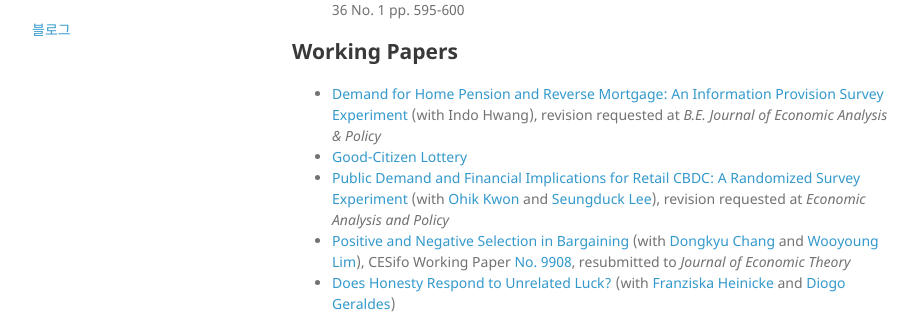
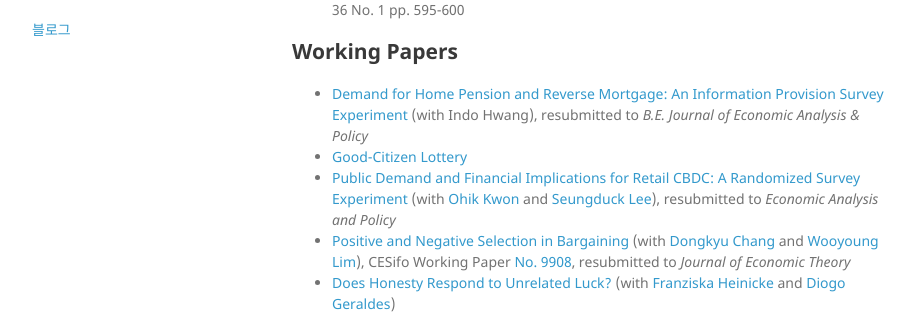
Before and after one commit to kimdukgyoo/kimdukgyoo.github.io, a Jekyll site: the page built from index.md, in a window 1280 px wide and 900 px high, scrolled down 778 px. Shown: the part 474-790 px from the top of the window, without its empty margins (178-1099 px from the left). Built offline with Jekyll 4.4.1, drawn with Linux system fonts in a browser that asks for light colours; our own code applies the rules of GitHub Pages for plain Markdown files.

Commit message:
Update index.md

```diff
--- a/index.md
+++ b/index.md
@@ -40,9 +40,9 @@ Volume 55, No.1, 38--73. <a href="https://kimdukgyoo.github.io/PDFfiles/MBContes
 <!--6. Why Are the Poor Conservative? (with Paul Moon Sub Choi), _Korean Journal of Economics_, 2015, Vol.22(1), pp. 15-24-->
 
 ## Working Papers
-* <a href="https://kimdukgyoo.github.io/PDFfiles/HomePension.pdf" target="_blank">Demand for Home Pension and Reverse Mortgage: An Information Provision Survey Experiment</a> (with Indo Hwang), revision requested at _B.E. Journal of Economic Analysis & Policy_
+* <a href="https://kimdukgyoo.github.io/PDFfiles/HomePension.pdf" target="_blank">Demand for Home Pension and Reverse Mortgage: An Information Provision Survey Experiment</a> (with Indo Hwang), resubmitted to _B.E. Journal of Economic Analysis & Policy_
 * <a href="https://kimdukgyoo.github.io/PDFfiles/CitizenLottery.pdf" target="_blank">Good-Citizen Lottery</a>
-* <a href="https://kimdukgyoo.github.io/PDFfiles/CBDCsurvey.pdf" target="_blank">Public Demand and Financial Implications for Retail CBDC: A Randomized Survey Experiment</a> (with <a href="https://sites.google.com/view/ohik-kwon" target="_blank">Ohik Kwon</a> and <a href="https://sites.google.com/ucdavis.edu/seungduck-lee" target="_blank">Seungduck Lee</a>), revision requested at _Economic Analysis and Policy_
+* <a href="https://kimdukgyoo.github.io/PDFfiles/CBDCsurvey.pdf" target="_blank">Public Demand and Financial Implications for Retail CBDC: A Randomized Survey Experiment</a> (with <a href="https://sites.google.com/view/ohik-kwon" target="_blank">Ohik Kwon</a> and <a href="https://sites.google.com/ucdavis.edu/seungduck-lee" target="_blank">Seungduck Lee</a>), resubmitted to _Economic Analysis and Policy_
 * <a href="https://kimdukgyoo.github.io/PDFfiles/PositiveAndNegativeSelection.pdf" target="_blank">Positive and Negative Selection in Bargaining</a> (with <a href="https://sites.google.com/site/dongkyuchang/" target="_blank">Dongkyu Chang</a> and <a href="http://wooyoung.people.ust.hk/" target="_blank">Wooyoung Lim</a>), CESifo Working Paper <a href="https://www.cesifo.org/en/publikationen/2022/working-paper/positive-and-negative-selection-bargaining-experiment" target="_blank">No. 9908</a>, resubmitted to _Journal of Economic Theory_
 * <a href="https://kimdukgyoo.github.io/PDFfiles/LuckLying.pdf" target="_blank">Does Honesty Respond to Unrelated Luck?</a> (with <a href="https://sites.google.com/view/franziskaheinicke/research?authuser=0" target="_blank">Franziska Heinicke</a> and <a href="https://sites.google.com/site/diogogeraldes/research" target="_blank">Diogo Geraldes</a>)<!-- , CESifo Working Paper <a href="https://www.cesifo.org/en/publikationen/2022/working-paper/effect-chosen-or-given-luck-honesty" target="_blank">No. 9904</a>-->
 * <a href="https://kimdukgyoo.github.io/PDFfiles/positiveselection.pdf" target="_blank">Unveiling the Failure of Positive Selection</a> (with <a href="https://sites.google.com/site/dongkyuchang/" target="_blank">Dongkyu Chang</a> and <a href="http://wooyoung.people.ust.hk/" target="_blank">Wooyoung Lim</a>)
```
